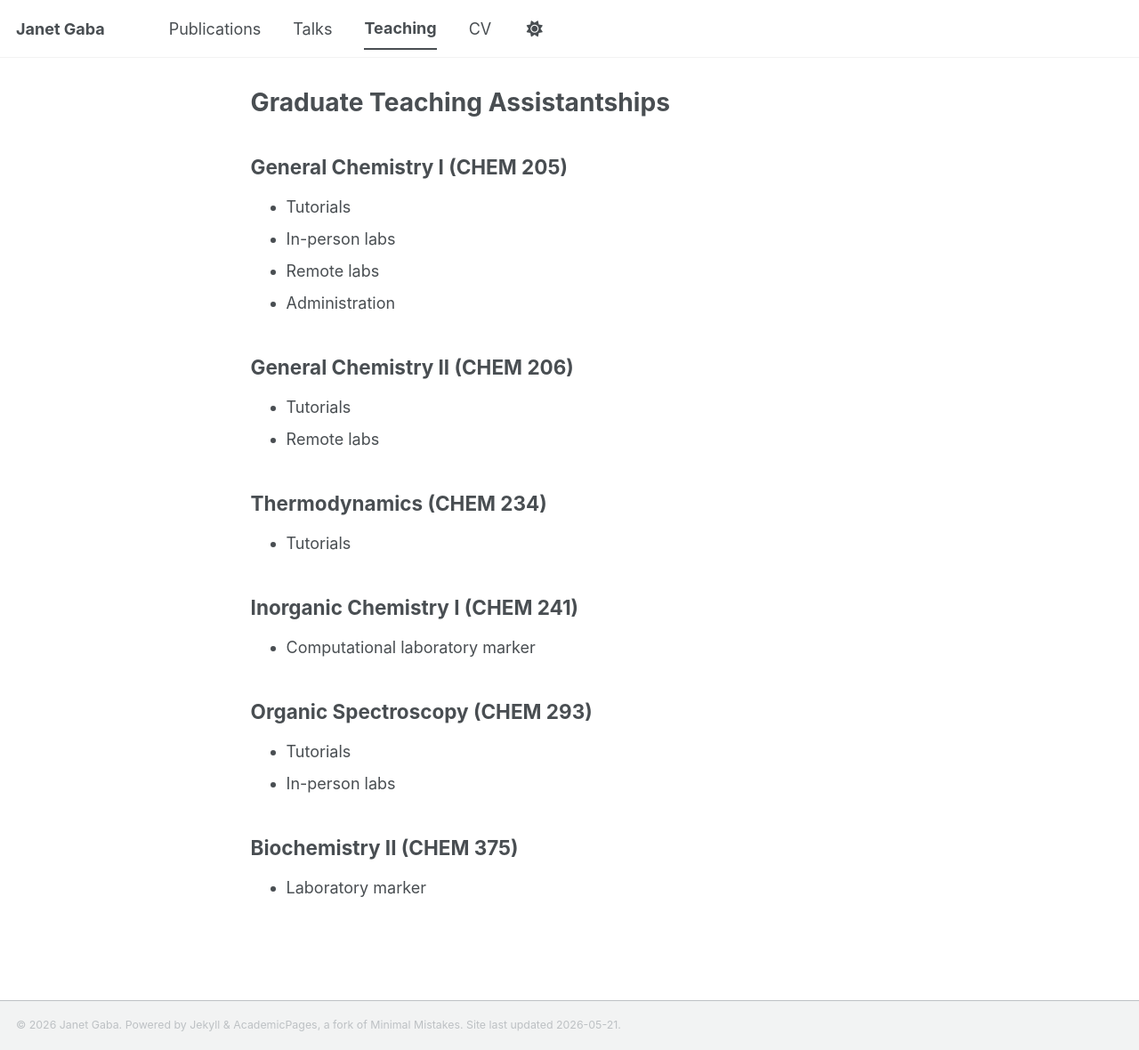
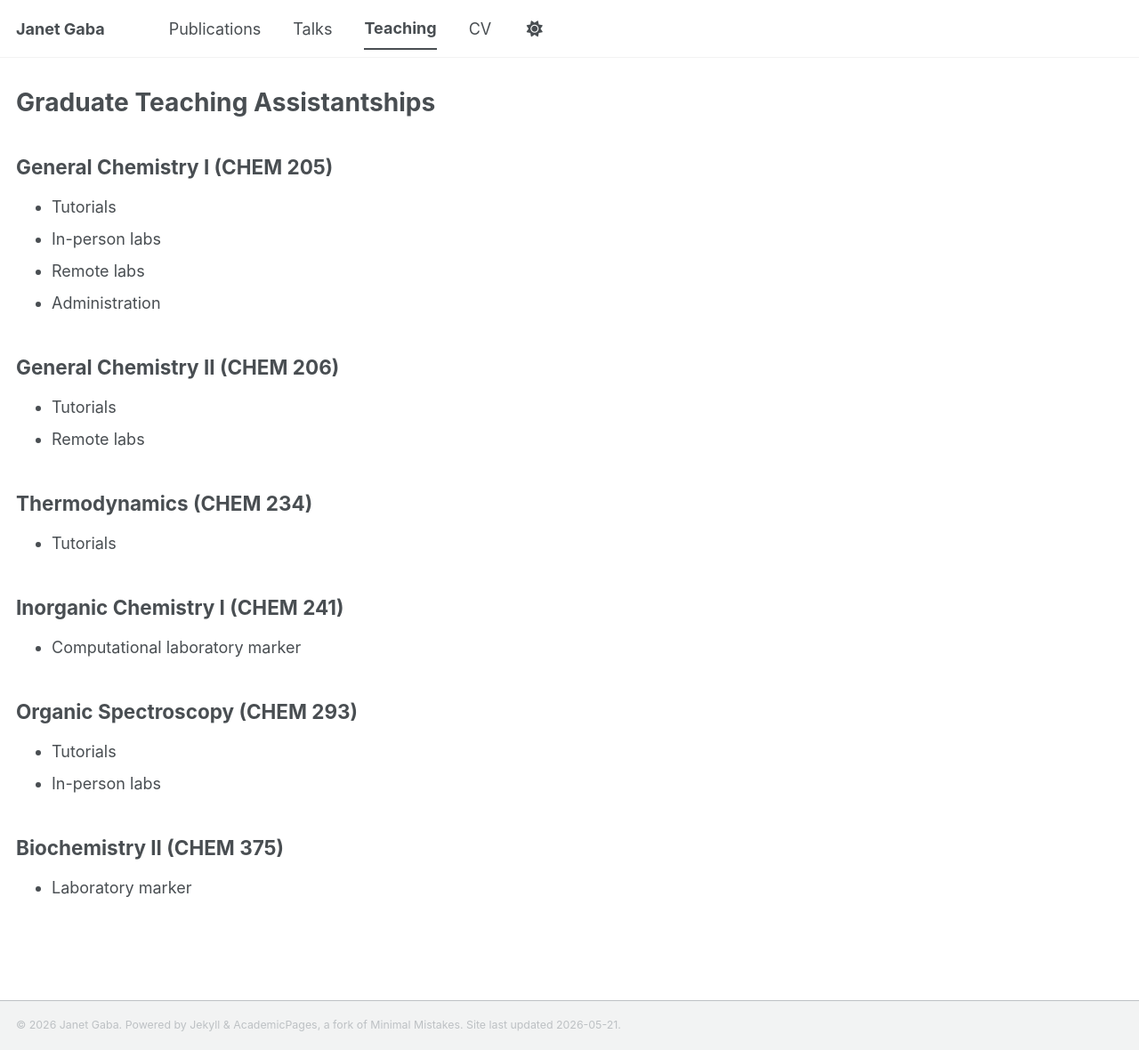
Before and after one commit to janetgaba/janetgaba.github.io, a Jekyll site: the page built from _pages/teaching.html, in a window 1280 px wide and 1180 px high. Shown: the whole window at 89% size. Built offline with Jekyll 4.4.1, drawn with Linux system fonts in a browser that asks for light colours; a script bundle is joined from its source files by our own code; library files that are not in the unit come from our copies.

Commit message:
Update _archive.scss

```diff
--- a/_sass/layout/_archive.scss
+++ b/_sass/layout/_archive.scss
@@ -10,8 +10,8 @@
   }
 
   @include breakpoint($large) {
-    @include span(10 of 12 last);
-    @include prefix(0.5 of 12);
+    @include span(12 of 12 last);
+    @include prefix(0 of 12);
   }
 
   a {
@@ -91,15 +91,15 @@
 
 .list__item {
   @include breakpoint($medium) {
-    padding-right: $right-sidebar-width-narrow;
+    padding-right: 0;
   }
 
   @include breakpoint($large) {
-    padding-right: $right-sidebar-width;
+    padding-right: 0;
   }
 
   @include breakpoint($x-large) {
-    padding-right: $right-sidebar-width-wide;
+    padding-right: 0;
   }
 
   .page__meta {
```
